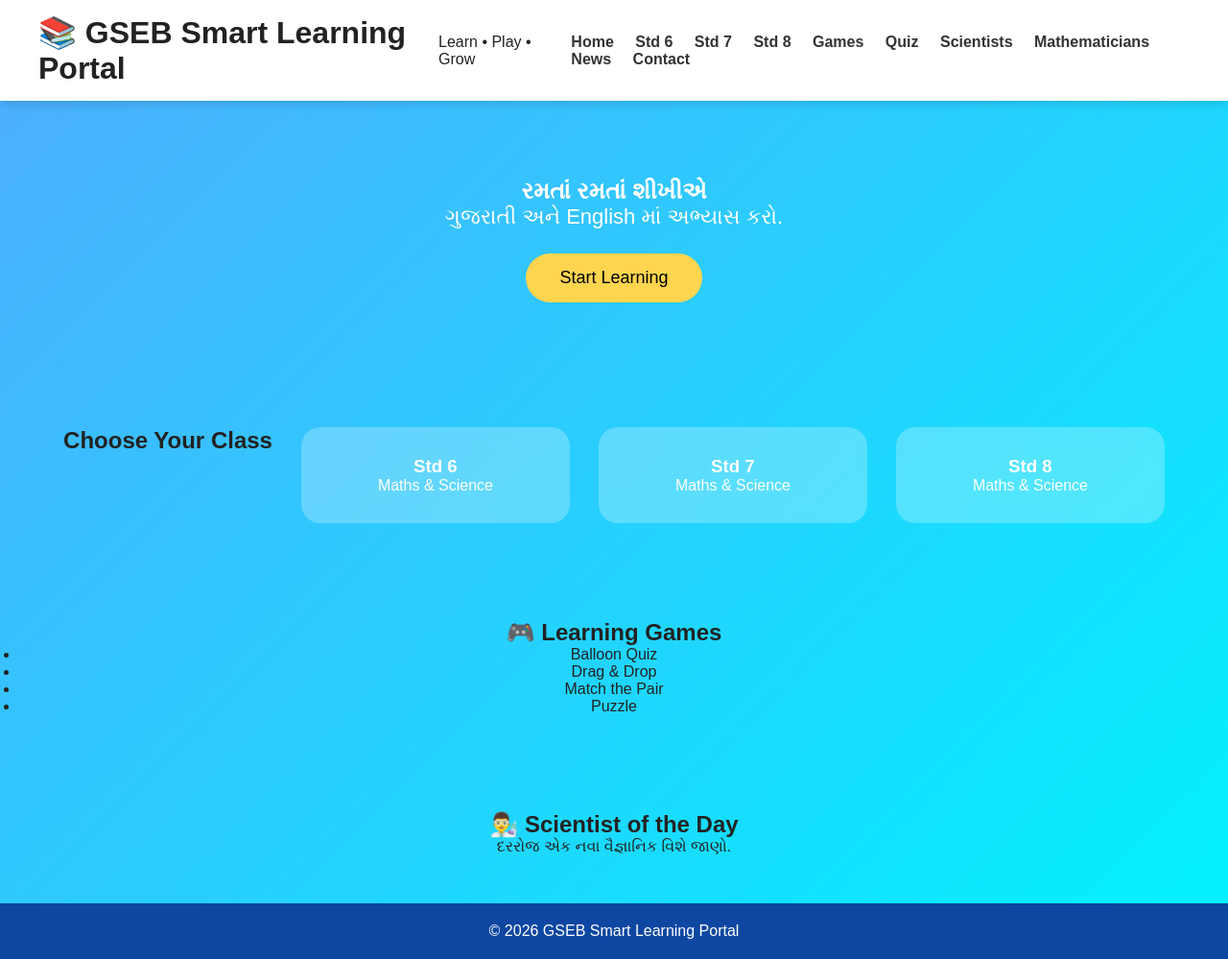
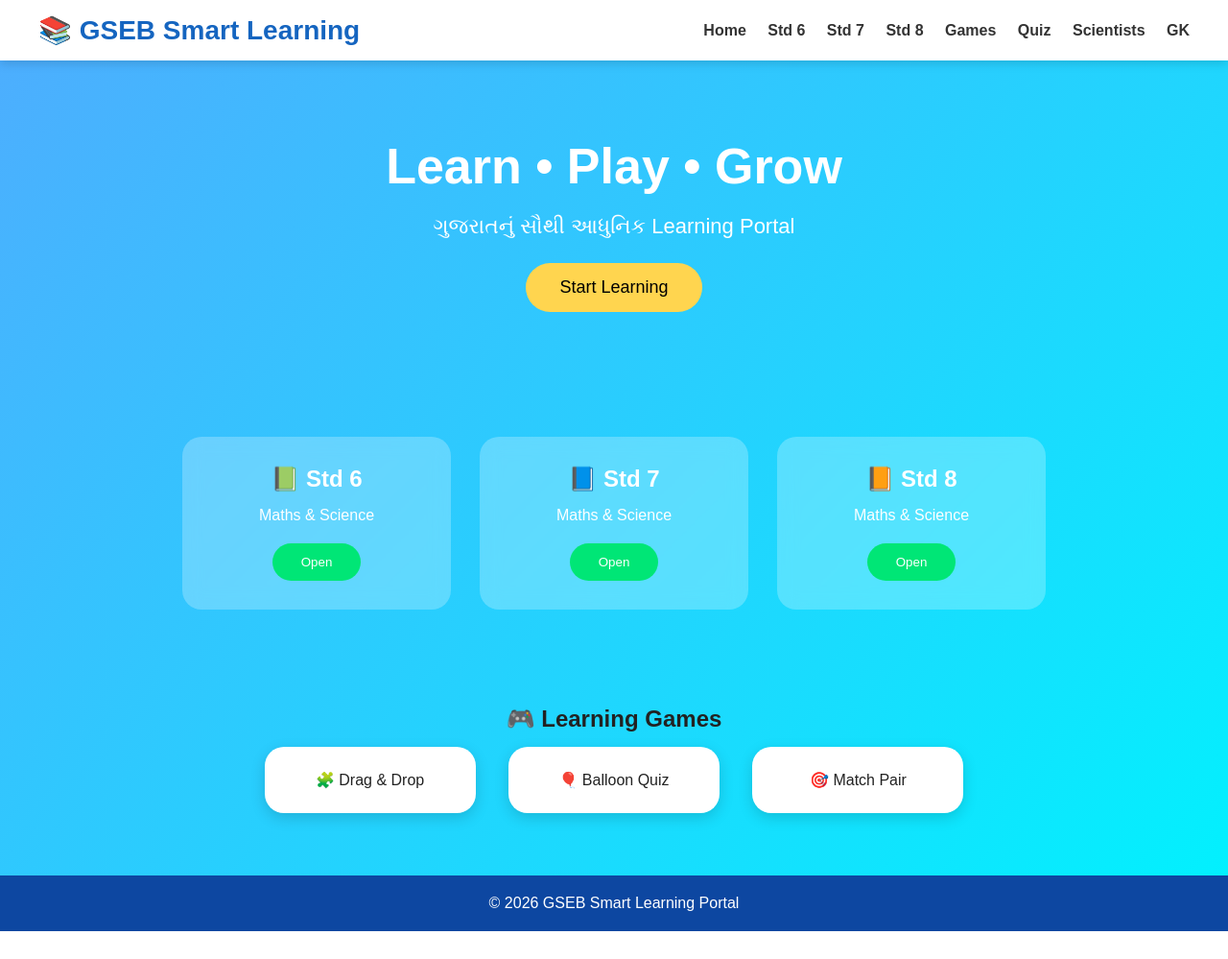
Before and after one commit to GsebLearning/GSEB-Learning-, a plain HTML site: page index.html in a window 1280 px wide. Shown: the whole page at 96% size. After the commit the page ends 970 px from the top, so only its background shows below. Drawn offline with Linux system fonts and the light colour scheme.

Commit message:
Update index.html

```diff
--- a/index.html
+++ b/index.html
@@ -1,16 +1,18 @@
 <!DOCTYPE html>
-<html lang="gu">
+<html lang="en">
 <head>
     <meta charset="UTF-8">
     <meta name="viewport" content="width=device-width, initial-scale=1.0">
     <title>GSEB Smart Learning Portal</title>
+
     <link rel="stylesheet" href="style.css">
 </head>
 <body>
 
 <header>
-    <h1>📚 GSEB Smart Learning Portal</h1>
-    <p>Learn • Play • Grow</p>
+    <div class="logo">
+        📚 GSEB Smart Learning
+    </div>
 
     <nav>
         <a href="#">Home</a>
@@ -20,54 +22,93 @@
         <a href="#">Games</a>
         <a href="#">Quiz</a>
         <a href="#">Scientists</a>
-        <a href="#">Mathematicians</a>
-        <a href="#">News</a>
-        <a href="#">Contact</a>
+        <a href="#">GK</a>
     </nav>
 </header>
 
 <section class="hero">
-    <h2>રમતાં રમતાં શીખીએ</h2>
-    <p>ગુજરાતી અને English માં અભ્યાસ કરો.</p>
-    <button>Start Learning</button>
+
+<h1>
+Learn • Play • Grow
+</h1>
+
+<p>
+ગુજરાતનું સૌથી આધુનિક Learning Portal
+</p>
+
+<button>
+Start Learning
+</button>
+
 </section>
 
 <section class="classes">
-    <h2>Choose Your Class</h2>
 
 <div class="card">
-        <h3>Std 6</h3>
+<h2>📗 Std 6</h2>
+
 <p>Maths & Science</p>
+
+<button>Open</button>
+
 </div>
 
 <div class="card">
-        <h3>Std 7</h3>
+
+<h2>📘 Std 7</h2>
+
 <p>Maths & Science</p>
+
+<button>Open</button>
+
 </div>
 
 <div class="card">
-        <h3>Std 8</h3>
+
+<h2>📙 Std 8</h2>
+
 <p>Maths & Science</p>
+
+<button>Open</button>
+
 </div>
+
 </section>
 
-<section class="games">
-    <h2>🎮 Learning Games</h2>
-    <ul>
-        <li>Balloon Quiz</li>
-        <li>Drag & Drop</li>
-        <li>Match the Pair</li>
-        <li>Puzzle</li>
-    </ul>
-</section>
+<section>
 
-<section class="scientist">
-    <h2>👨‍🔬 Scientist of the Day</h2>
-    <p>દરરોજ એક નવા વૈજ્ઞાનિક વિશે જાણો.</p>
+<h2>
+🎮 Learning Games
+</h2>
+
+<div class="game">
+
+🧩 Drag & Drop
+
+</div>
+
+<div class="game">
+
+🎈 Balloon Quiz
+
+</div>
+
+<div class="game">
+
+🎯 Match Pair
+
+</div>
+
 </section>
 
 <footer>
-    <p>© 2026 GSEB Smart Learning Portal</p>
+
+<p>
+
+© 2026 GSEB Smart Learning Portal
+
+</p>
+
 </footer>
 
 <script src="script.js"></script>
```
Lines whose indentation alone changed are shown as unchanged.
